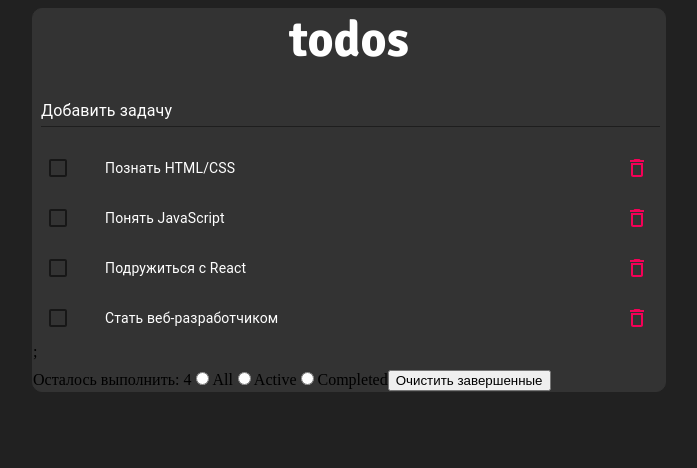
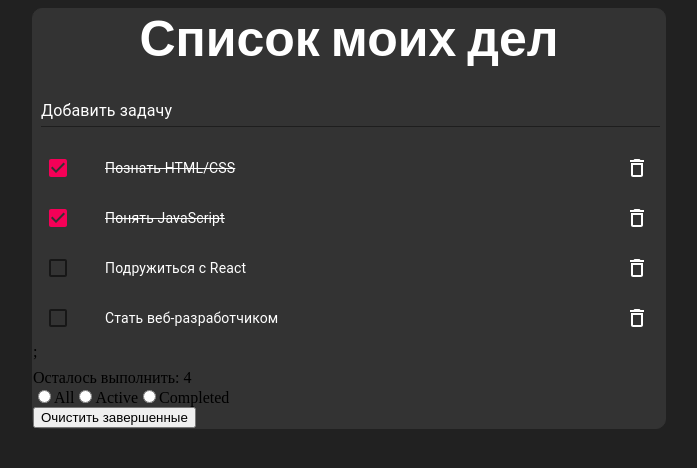
Before and after one commit to WebHeroSchool/GL.React.ToDo, a React (Create React App) app: page /todo in a window 1280 px wide. Shown: the top 468 px of the page, without its empty margins (291-988 px from the left). Built offline with nearby package versions, Linux system fonts and the light colour scheme.

Commit message:
Task 25. Готовые библиотеки компонентов. Material UI
Исправления по замечаниям.

```diff
--- a/src/components/App/App.js
+++ b/src/components/App/App.js
@@ -28,7 +28,7 @@ const todoItems = [
 ];
 
 const App = () => (<div className={styles.todo}>
-  <h1 className={styles.todo__title}>todos</h1>
+  <h1 className={styles.todo__title}>Список моих дел</h1>
   <InputItem />
   <ItemList items={todoItems} />
   <Footer count={todoItems.length} />
--- a/src/components/Footer/Footer.js
+++ b/src/components/Footer/Footer.js
@@ -1,15 +1,15 @@
-import React from 'react'
+import React from 'react';
 
 const Footer = ({ count }) => (
     <div>
         <span>
             Осталось выполнить: {count}
         </span>
-        <from>
+        <form>
             <label><input type="radio" name="todo-filter" value="All" group="filter-grp"></input>All</label>
             <label><input type="radio" name="todo-filter" value="Active" group="filter-grp"></input>Active</label>
             <label><input type="radio" name="todo-filter" value="Completed" group="filter-grp"></input>Completed</label>
-        </from>
+        </form>
         <button>Очистить завершенные</button>
     </div>
 );
--- a/src/components/InputItem/InputItem.js
+++ b/src/components/InputItem/InputItem.js
@@ -1,6 +1,6 @@
 import React from 'react';
 import { makeStyles } from '@material-ui/core/styles';
-import TextField from "@material-ui/core/TextField"
+import TextField from "@material-ui/core/TextField";
 
 const useStyles = makeStyles((theme) => ({
     root: {
--- a/src/components/Item/Item.js
+++ b/src/components/Item/Item.js
@@ -5,41 +5,28 @@ import styles from './Item.module.css';
 import classnames from 'classnames';
 
 export default function Item({ id, value, isDone }) {
-    const [checked, setChecked] = React.useState([1]);
-
-    const handleToggle = (value) => () => {
-        const currentIndex = checked.indexOf(value);
-        const newChecked = [...checked];
-
-        if (currentIndex === -1) {
-            newChecked.push(value);
-        } else {
-            newChecked.splice(currentIndex, 1);
-        }
-
-        setChecked(newChecked);
-    };
 
     return (
-        <ListItem role={undefined} dense onClick={handleToggle(value)}
-            className={
+        <div>
+            <ListItem button>
+                <ListItemIcon>
+                    <Checkbox
+                        edge="start"
+                        checked={isDone}
+                    />
+                </ListItemIcon>
+                <ListItemText className={
                     classnames({
                         [styles.todo__item]: true,
                         [styles.todo__item_done]: isDone
                     })
-            }>
-            <ListItemIcon>
-                <Checkbox
-                    edge="start"
-                    checked={checked.indexOf(value) !== -1}
-                />
-            </ListItemIcon>
-            <ListItemText id={id} primary={value} />
+                } id={id} primary={value} />
                 <ListItemSecondaryAction>
                     <IconButton edge="end" aria-label="delete">
-                    <DeleteIcon color="secondary" />
+                        <DeleteIcon className={styles.item__delete} />
                     </IconButton>
                 </ListItemSecondaryAction>
             </ListItem>
+        </div>
     );
 };
--- a/src/components/Item/Item.module.css
+++ b/src/components/Item/Item.module.css
@@ -5,3 +5,11 @@
 .todo__item_done {
     text-decoration: line-through;
 }
+
+.item__delete {
+    color: #ffffff;
+}
+
+.item__delete:hover {
+    color: darkviolet;
+}
--- a/src/components/ItemList/ItemList.js
+++ b/src/components/ItemList/ItemList.js
@@ -1,20 +1,10 @@
 import React from 'react';
-import { makeStyles } from '@material-ui/core/styles';
 import List from '@material-ui/core/List'
 import Item from '../Item/Item'
 
-const useStyles = makeStyles((theme) => ({
-    root: {
-        width: '100%',
-        backgroundColor: theme.palette.background.dark,
-    },
-}));
-
 export default function ItemList({ items }) {
-    const classes = useStyles();
-
     return (
-        <List dense className={classes.root}>
+        <List dense>
             {items.map(item => (
                 <Item key={item.id} value={item.value} isDone={item.isDone} />
             ))};
--- a/src/index.js
+++ b/src/index.js
@@ -2,4 +2,4 @@ import React from 'react';
 import ReactDOM from 'react-dom';
 import App from './components/App/App';
 
-ReactDOM.render(< App />, document.getElementById('root'));
+ReactDOM.render(<App />, document.getElementById('root'));
```
Lines whose indentation alone changed are shown as unchanged.
